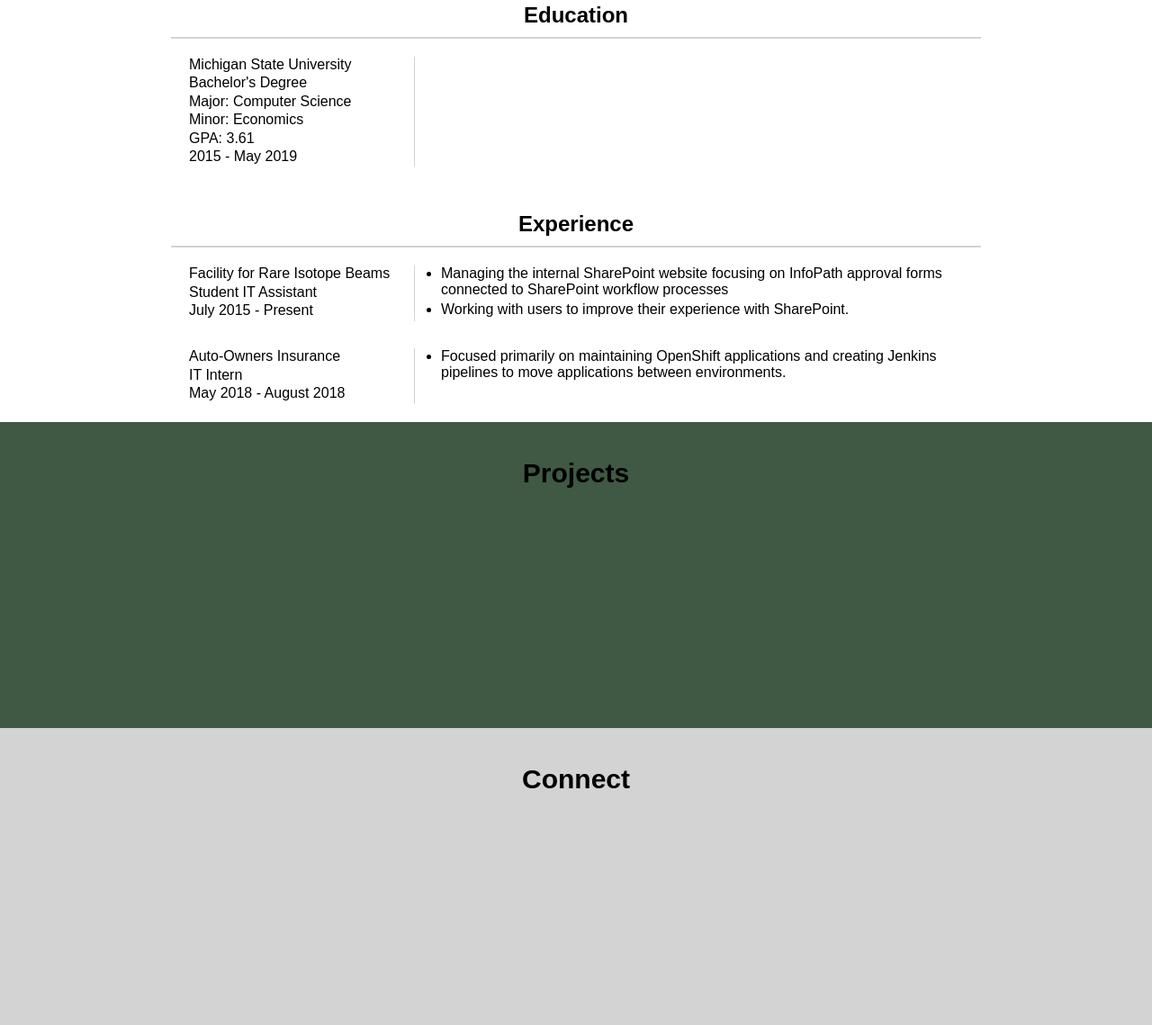
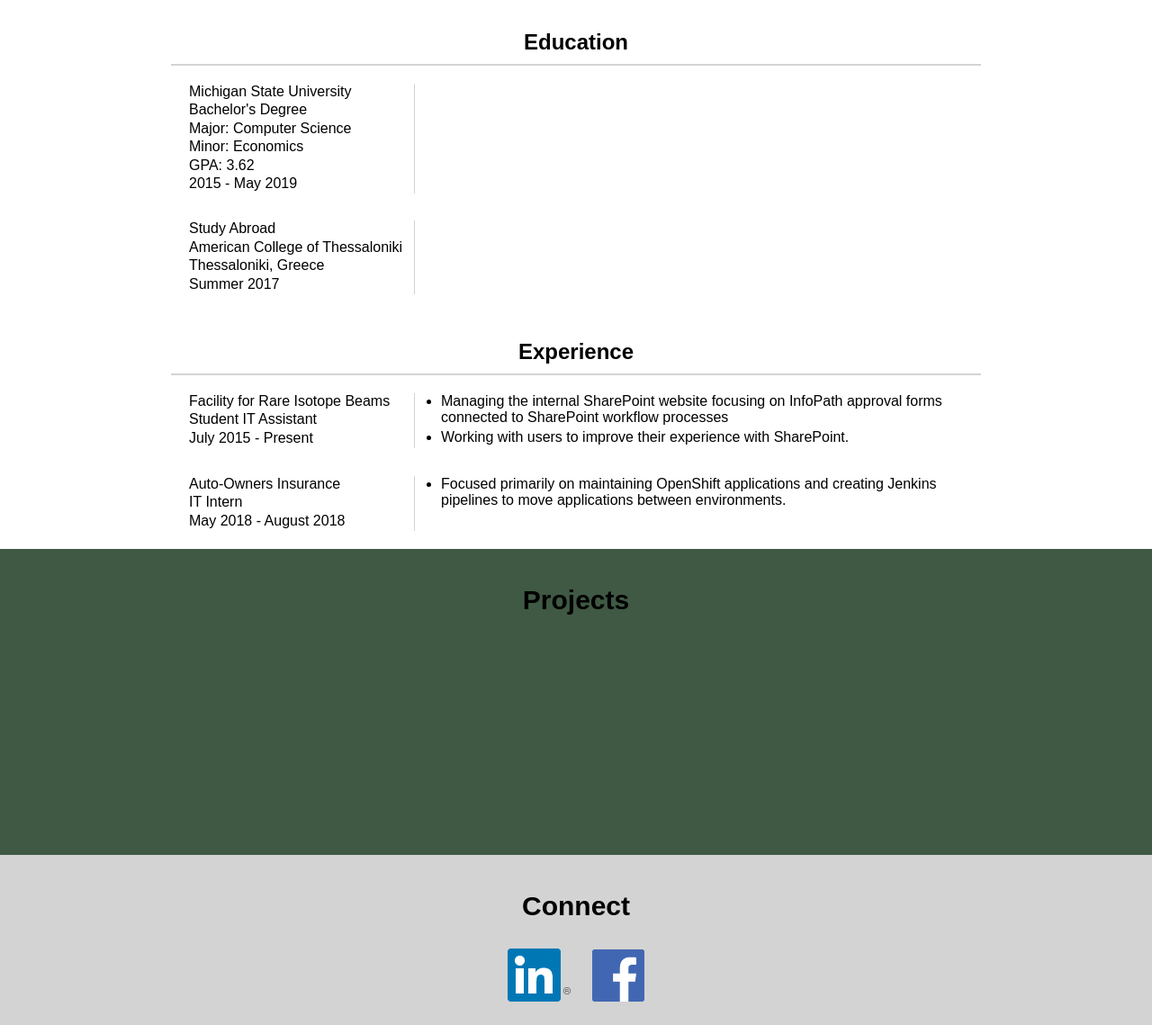
Before and after one commit to DavidGEvenson/PersonalHomepage, a plain HTML site: page index.html in a window 1280 px wide. Shown: the part 1155-2294 px from the top of the page at 90% size. Drawn offline with Linux system fonts and the light colour scheme.

Commit message:
Started work on the connect section

```diff
--- a/index.html
+++ b/index.html
@@ -42,21 +42,34 @@
         </div>
         <div class="SectionHeaders" id="Education">
             <h3>Education</h3>
+            <div>
                 <div class="Left">
                     <p>Michigan State University</p>
                     <p>Bachelor's Degree</p>
                     <p>Major: Computer Science</p>
                     <p>Minor: Economics</p>
-                <p>GPA: 3.61</p>
+                    <p>GPA: 3.62</p>
                     <p>2015 - May 2019</p>
                 </div>
                 <div class="Right">
                     <p></p>
                 </div>
             </div>
+            <div class="Rows">
+                <div class="Left">
+                    <p>Study Abroad</p>
+                    <p>American College of Thessaloniki</p>
+                    <p>Thessaloniki, Greece</p>
+                    <p>Summer 2017</p>
+                </div>
+                <div class="Right">
+                    <p></p>
+                </div>
+            </div>
+        </div>
         <div class="SectionHeaders" id="Experience">
             <h3>Experience</h3>
-            <div class="Clear">
+            <div>
                 <div class="Left">
                     <p>Facility for Rare Isotope Beams</p>
                     <p>Student IT Assistant</p>
@@ -91,6 +104,10 @@
 <div class="MainContainer" id="ConnectBox">
     <a name="Connect" class="anchor"></a>
     <h2>Connect</h2>
+    <div id="icons">
+        <p><a href=""><img src="In-2C-59px-R.png" alt="linkedinimg" height="59" width="70" /></a></p>
+        <p><a href=""><img src="f-ogo_RGB_HEX-58.png" alt="facebookimg" height="58" width="58"></a></p>
+    </div>
 </div>
 <footer>
 
--- a/main.css
+++ b/main.css
@@ -61,8 +61,8 @@ header a {
 
 .CenterTitle {
     text-align: center;
-    padding-top: 300px;
-    padding-bottom: 300px;
+    padding-top: 30vh;
+    height: 70vh;
 }
 
 .CenterTitle h1 {
@@ -185,6 +185,11 @@ header a {
     padding-bottom: .25em;
 }
 
+#icons p {
+    display: inline;
+    padding: 20px 10px 20px 10px;
+}
+
 /** Footer **/
 
 footer {
```
Also changed, not shown: In-2C-59px-R.png (added), f-ogo_RGB_HEX-58.png (added). Lines whose indentation alone changed are shown as unchanged.
